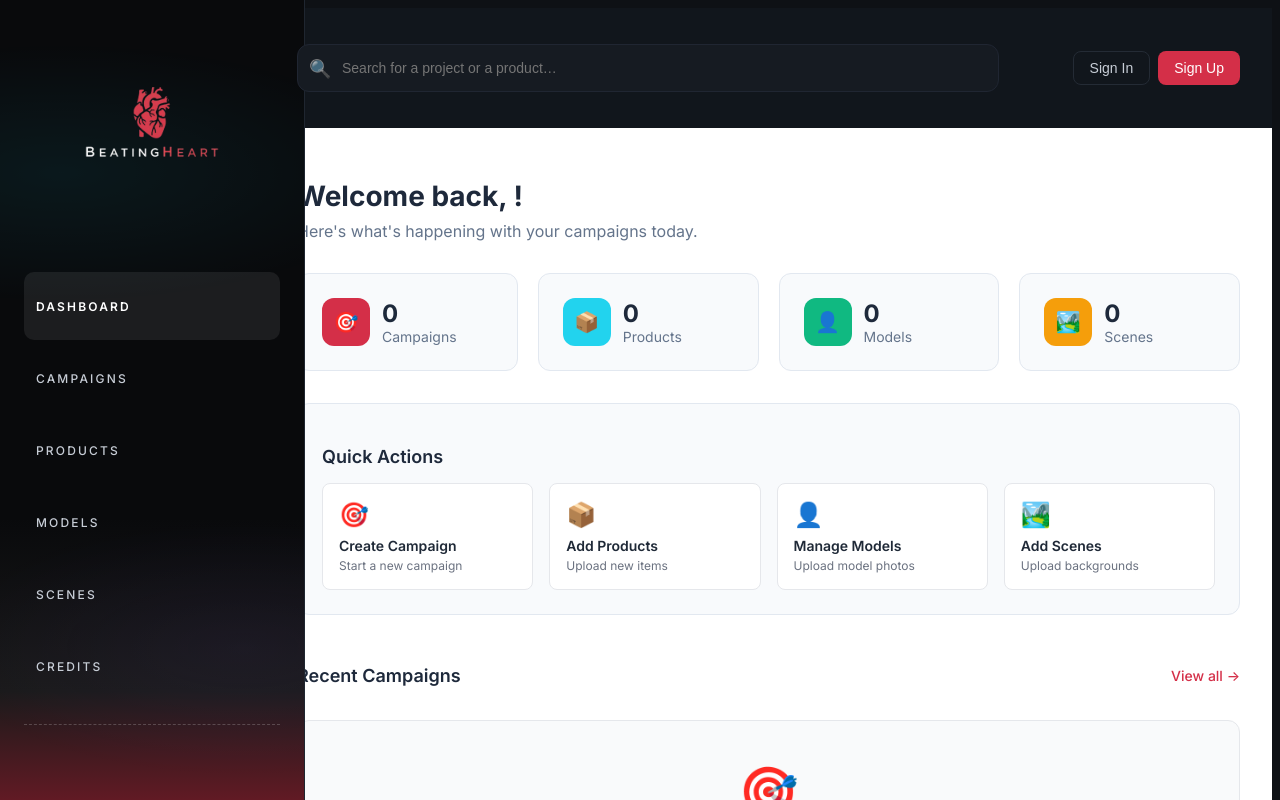
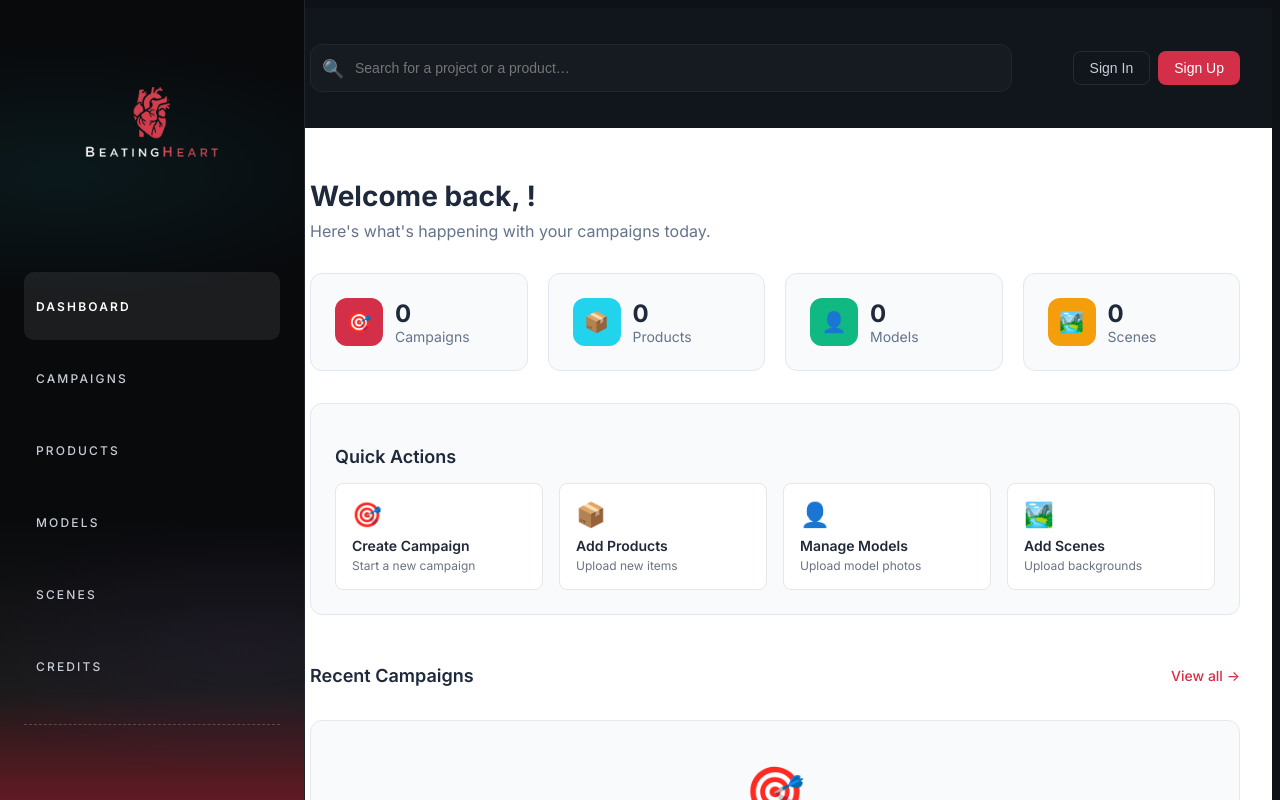
Before and after one commit to KingHaim/auraengine, a Next.js app in the folder apps/web/: page /dashboard in a window 1280 px wide. Shown: the top 800 px of the page. Built offline with nearby package versions, Linux system fonts and the light colour scheme.

Commit message:
Increase main content margin to prevent overlay
- Change marginLeft from 257px to 270px
- Adds 13px buffer space between sidebar and main content
- Ensures no overlay between sidebar and content
- Main content is now slightly narrower but properly spaced
- Eliminates any potential overlap issues

```diff
--- a/apps/web/components/AppLayout.tsx
+++ b/apps/web/components/AppLayout.tsx
@@ -353,7 +353,7 @@ export default function AppLayout({ children }: AppLayoutProps) {
       {/* Main Content */}
       <div
         style={{
-          marginLeft: "257px",
+          marginLeft: "270px",
           minHeight: "100vh",
         }}
       >
```
